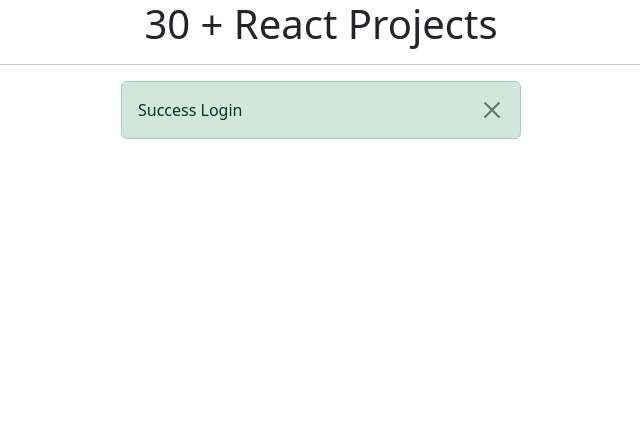
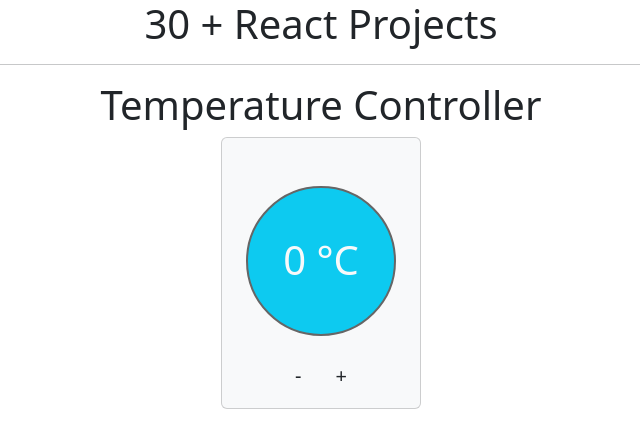
Before and after one commit to HtetKo510217/30-React-Projects, a React (Vite) app: page / in a window 1280 px wide. Shown: the top 448 px of the page, without its empty margins (319-959 px from the left). Built offline with nearby package versions, Linux system fonts and the light colour scheme.

Commit message:
Project 06-temperature-controller-app

```diff
--- a/src/App.jsx
+++ b/src/App.jsx
@@ -1,8 +1,9 @@
 import React from 'react'
 import './App.css'
+import TemperatureControllerApp from './projects/06-temperature-controller/TemperatureControllerApp'
 // import LikePhotoApp from './projects/03-like-my-photo/LikePhotoApp'
 // import TestimonialsApp from './projects/04-testimonials-app/TestimonialsApp'
-import AlertApp from './projects/05-alerts/AlertApp'
+// import AlertApp from './projects/05-alerts/AlertApp'
 // import RandomizeColor from './projects/02-randomize-colors/RandomizeColor'
 // import EsignatureApp from './projects/01-e-signature-app/EsignatureApp'
 
@@ -15,7 +16,8 @@ export default function App() {
       {/* <RandomizeColor /> */}
       {/* <LikePhotoApp /> */}
       {/* <TestimonialsApp /> */}
-      <AlertApp />
+      {/* <AlertApp /> */}
+      <TemperatureControllerApp />
     </>
   )
 }
--- /dev/null
+++ b/src/projects/06-temperature-controller/TemperatureControllerApp.jsx
@@ -0,0 +1,26 @@
+import React from 'react'
+import Title from "../../components/Title"
+import Button from "../../components/Button"
+export default function TemperatureControllerApp() {
+    const [temperature,setTemperature] = React.useState(0);
+    const temperatureIncrease = () => {
+        setTemperature(temperature + 1);
+    }
+    const temperatureDecrease = () => {
+        setTemperature(temperature - 1);
+    }
+  return (
+    <div className='controller mt-3 text-center'>
+        <Title text="Temperature Controller" />
+        <div className='card bg-light m-auto' style={{width: 200}}>
+            <h1 className={`text-light mx-auto mt-5 pt-5 card border-50 ${temperature > 0 ? 'bg-danger' :'bg-info'}`} style={{height:150,width:150,border:"2px solid #666",borderRadius:"50%"}}>
+                {temperature} °C
+            </h1>
+            <div className='d-flex my-2 mx-auto justify-center'>
+                <Button text='-' btnClass={"btn-lg"} onClick={temperatureDecrease} />
+                <Button text='+' btnClass={"btn-lg"} onClick={temperatureIncrease} />
+            </div>
+        </div>
+    </div>
+  )
+}
```
